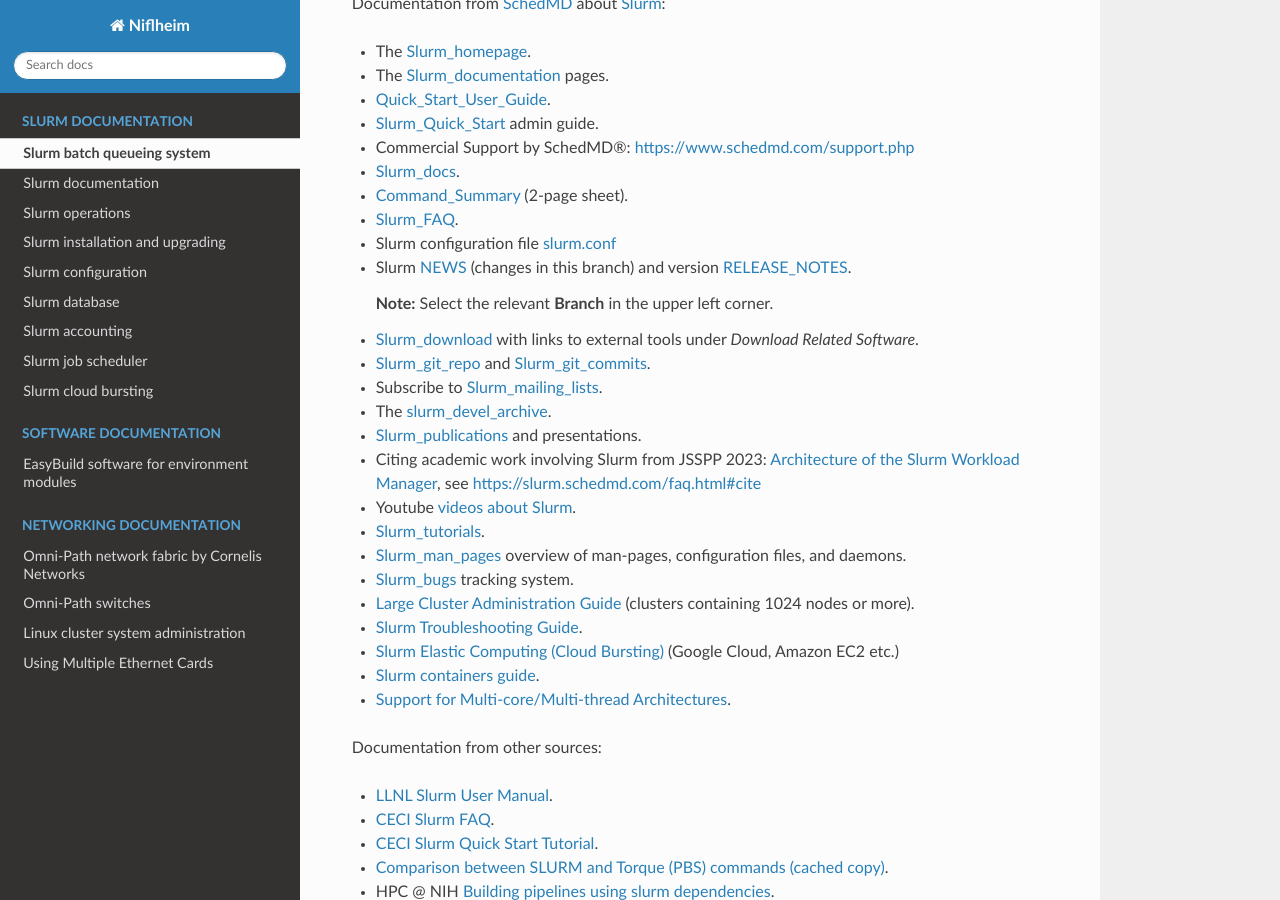
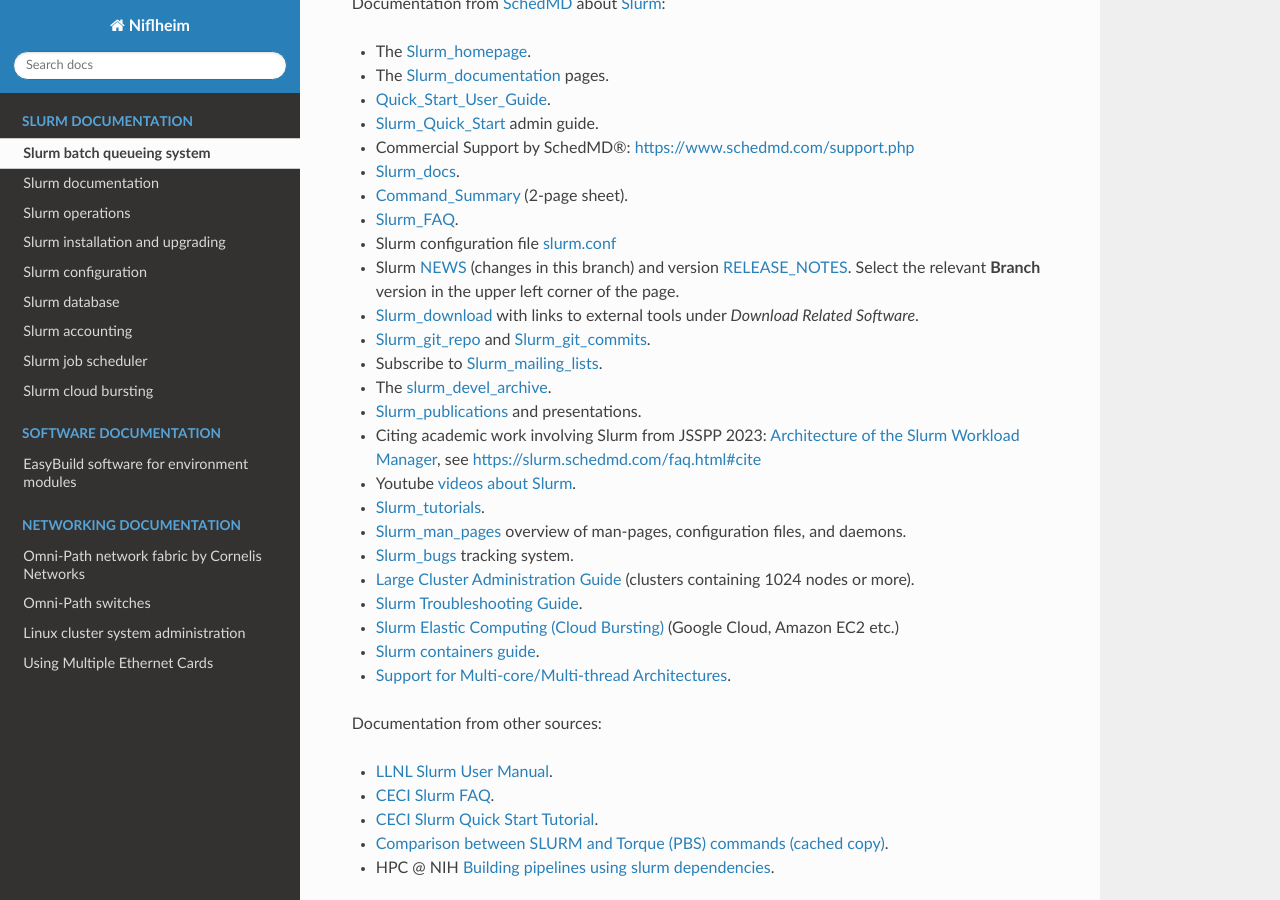
Before and after one commit to OleHolmNielsen/Niflheim_system, a Sphinx documentation site: the page built from docs/SLURM.rst, in a window 1280 px wide and 900 px high, scrolled down 757 px. Built offline with Sphinx 7.4.7 and the Read the Docs theme 3.1.0, drawn with Linux system fonts in a browser that asks for light colours.

Commit message:
Minor edit

```diff
--- a/docs/SLURM.rst
+++ b/docs/SLURM.rst
@@ -49,8 +49,7 @@
 * Slurm_FAQ_.
 * Slurm configuration file slurm.conf_
 * Slurm NEWS_ (changes in this branch) and version RELEASE_NOTES_.
-
-  **Note:** Select the relevant **Branch** in the upper left corner.
+  Select the relevant **Branch** version in the upper left corner of the page.
 * Slurm_download_ with links to external tools under *Download Related Software*.
 * Slurm_git_repo_ and Slurm_git_commits_.
 * Subscribe to Slurm_mailing_lists_.
```
